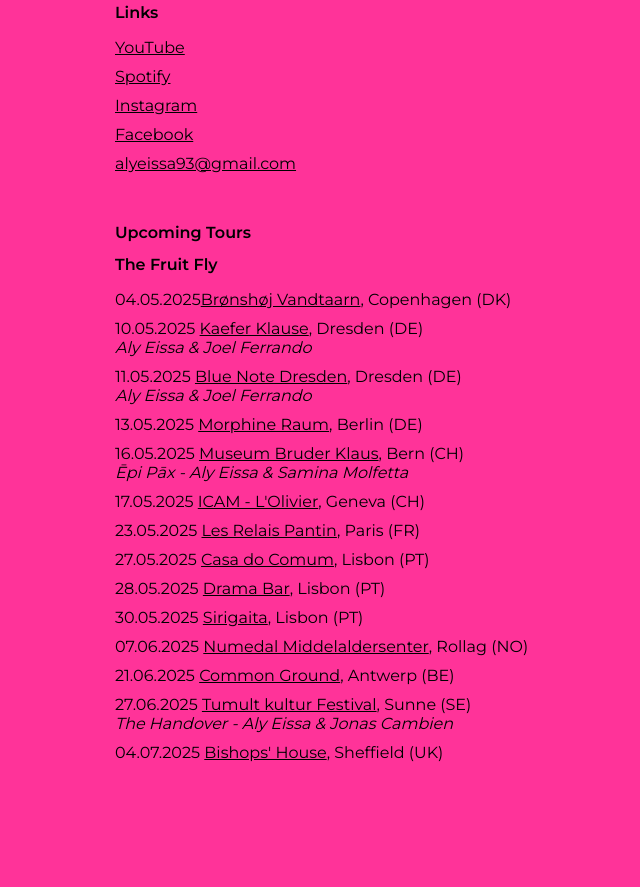
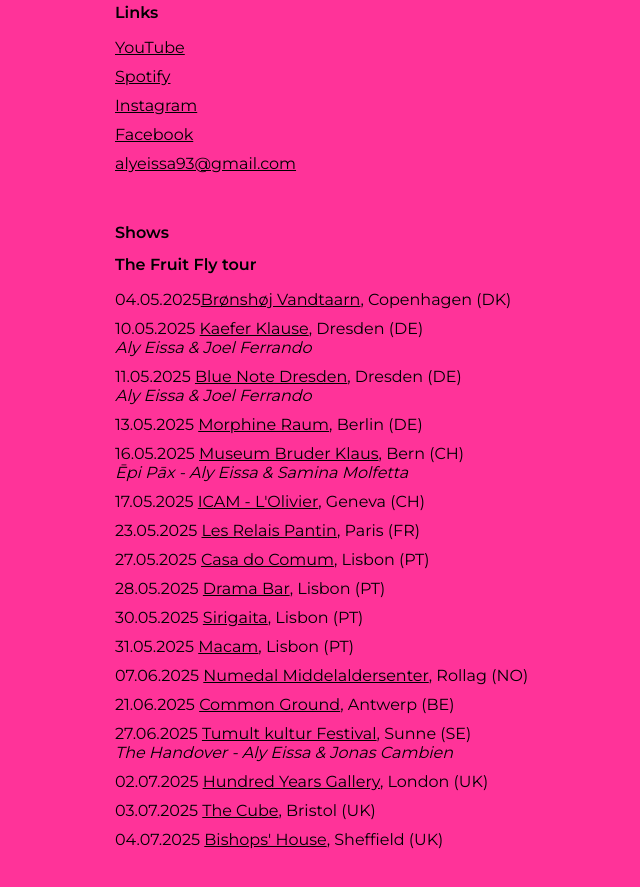
Before and after one commit to sandrageovany/alyeissa, a plain HTML site: page index.html in a window 1280 px wide. Shown: the part 1214-2101 px from the top of the page, without its empty margins (125-765 px from the left). Before the commit the page ends 2046 px from the top, so only its background shows below. Drawn offline with Linux system fonts and the light colour scheme.

Commit message:
adding more dates and change the sector name into shows

```diff
--- a/index.html
+++ b/index.html
@@ -126,9 +126,9 @@
                 <li><a href="mailto:alyeissa93@gmail.com">alyeissa93@gmail.com</a></li>
             </ul>
         </section>
-        <section id="upcoming-tours">
-            <h2>Upcoming Tours</h2>
-            <h3 class="project-header"><strong>The Fruit Fly</strong> </h3>
+        <section id="shows">
+            <h2>Shows</h2>
+            <h3 class="project-header"><strong>The Fruit Fly tour</strong> </h3>
             <ul>
                 <li>
                    04.05.2025<a href="https://www.instagram.com/bronshojvandtaarn/" target="_blank">Brønshøj Vandtaarn</a>, Copenhagen (DK)
@@ -164,6 +164,9 @@
                     30.05.2025 <a href="https://www.instagram.com/sirigaitalisboa/" target="_blank">Sirigaita</a>, Lisbon (PT)
                 </li>
                 <li>
+                    31.05.2025 <a href="https://www.instagram.com/macam.museum_hotel?igsh=NWl3eDFhb296M2Fj" target="_blank">Macam</a>, Lisbon (PT)
+                </li>
+                <li>
                     07.06.2025 <a href="https://www.instagram.com/numedalmiddelaldersenter/" target="_blank">Numedal Middelaldersenter</a>, Rollag (NO)
                 </li>
                 <li>
@@ -174,6 +177,12 @@
                     <em>The Handover - Aly Eissa & Jonas Cambien</em>
                 </li>
                 <li>
+                    02.07.2025 <a href="https://www.instagram.com/hundred_years_gallery/" target="_blank">Hundred Years Gallery</a>, London (UK)
+                </li>
+                <li>
+                    03.07.2025 <a href="https://www.instagram.com/cubemicroplex/?hl=en" target="_blank">The Cube</a>, Bristol (UK)
+                </li>
+                <li>
                     04.07.2025 <a href="https://www.instagram.com/bishopshousesheffield/" target="_blank">Bishops' House</a>, Sheffield (UK)
                 </li>
             </ul>
```
